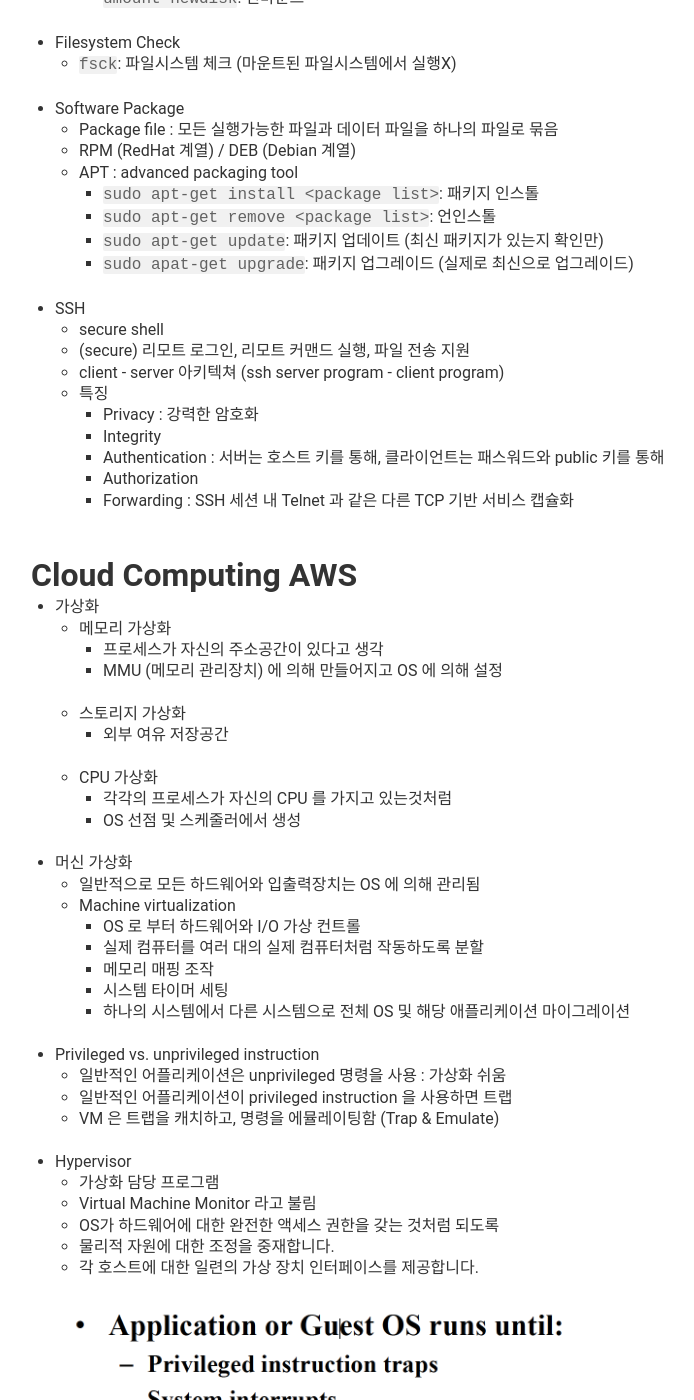
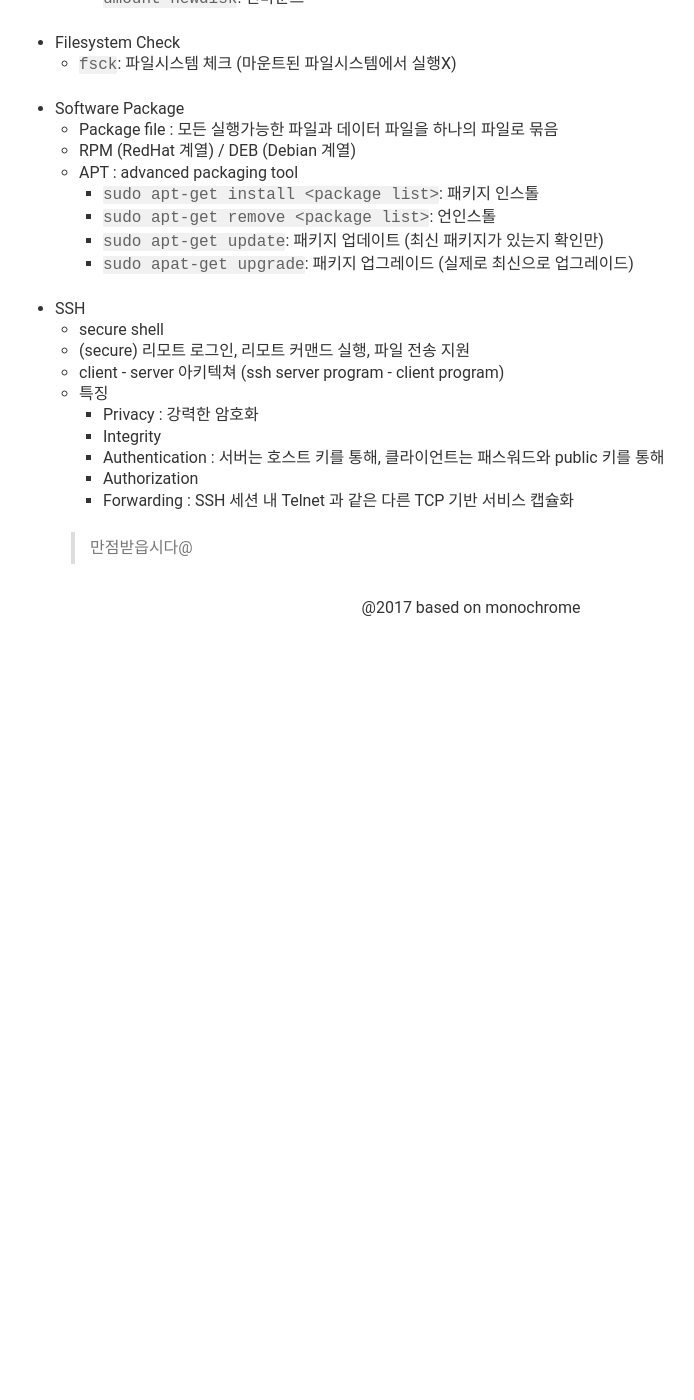
Before and after one commit to sungjunyoung/sungjunyoung.github.io_deprecated, a Jekyll site: the page built from _posts/2017-06-14-opensource-final-term.md, in a window 1280 px wide and 1400 px high, scrolled down 20802 px. Shown: the whole window, without its empty margins (169-863 px from the left). Built offline with Jekyll 4.4.1, drawn with Linux system fonts in a browser that asks for light colours; comment, search, counter and statistics services are not loaded; after the commit the page ends 21432 px from its top, so only the background shows below that; some of the changed text lies outside the part shown.

Commit message:
오픈소스 11장 - 삭제

```diff
--- a/_posts/2017-06-14-opensource-final-term.md
+++ b/_posts/2017-06-14-opensource-final-term.md
@@ -824,59 +824,4 @@
     - Authorization
     - Forwarding : SSH 세션 내 Telnet 과 같은 다른 TCP 기반 서비스 캡슐화
 
-## Cloud Computing AWS
-
-- 가상화
-    - 메모리 가상화
-        - 프로세스가 자신의 주소공간이 있다고 생각
-        - MMU (메모리 관리장치) 에 의해 만들어지고 OS 에 의해 설정
-    - 스토리지 가상화
-        - 외부 여유 저장공간
-    - CPU 가상화
-        - 각각의 프로세스가 자신의 CPU 를 가지고 있는것처럼
-        - OS 선점 및 스케줄러에서 생성
-- 머신 가상화
-    - 일반적으로 모든 하드웨어와 입출력장치는 OS 에 의해 관리됨
-    - Machine virtualization
-        - OS 로 부터 하드웨어와 I/O 가상 컨트롤
-        - 실제 컴퓨터를 여러 대의 실제 컴퓨터처럼 작동하도록 분할
-        - 메모리 매핑 조작
-        - 시스템 타이머 세팅
-        - 하나의 시스템에서 다른 시스템으로 전체 OS 및 해당 애플리케이션 마이그레이션
-
-- Privileged vs. unprivileged instruction
-    - 일반적인 어플리케이션은 unprivileged 명령을 사용 : 가상화 쉬움
-    - 일반적인 어플리케이션이 privileged instruction 을 사용하면 트랩
-    - VM 은 트랩을 캐치하고, 명령을 에뮬레이팅함 (Trap & Emulate)
-
-- Hypervisor
-    - 가상화 담당 프로그램
-    - Virtual Machine Monitor 라고 불림
-    - OS가 하드웨어에 대한 완전한 액세스 권한을 갖는 것처럼 되도록
-    - 물리적 자원에 대한 조정을 중재합니다.
-    - 각 호스트에 대한 일련의 가상 장치 인터페이스를 제공합니다.
-
-    ![8](/img/opensource-final-term/8.png)
-
-- Native Virtual Machine
-
-![9](/img/opensource-final-term/9.png)
-
-- Hosted Virtual Machine
-
-![10](/img/opensource-final-term/10.png))
-
-- Cloud Computing
-    - 클라우드 컴퓨팅은 편리한 온 디맨드를 가능하게하는 모델입니다.
-구성 가능한 공유 풀에 대한 네트워크 액세스
-컴퓨팅 자원 (예를 들어, 네트워크, 서버, 저장 장치,
-애플리케이션 및 서비스)을 신속하게 프로비저닝 할 수 있습니다
-최소한의 관리 노력이나 공급자 상호 작용으로 서비스로 배포할 수 있습니다.
-    - On-Demand self-service
-    - Broad network access
-    - Resource pooling
-    - Rapid elasticity
-
-
-
 > 만점받읍시다@
```
